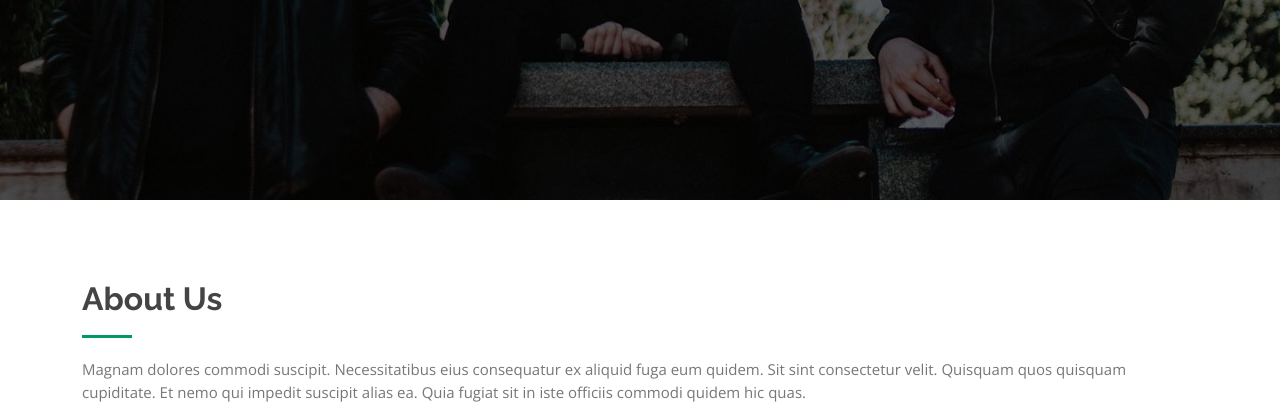
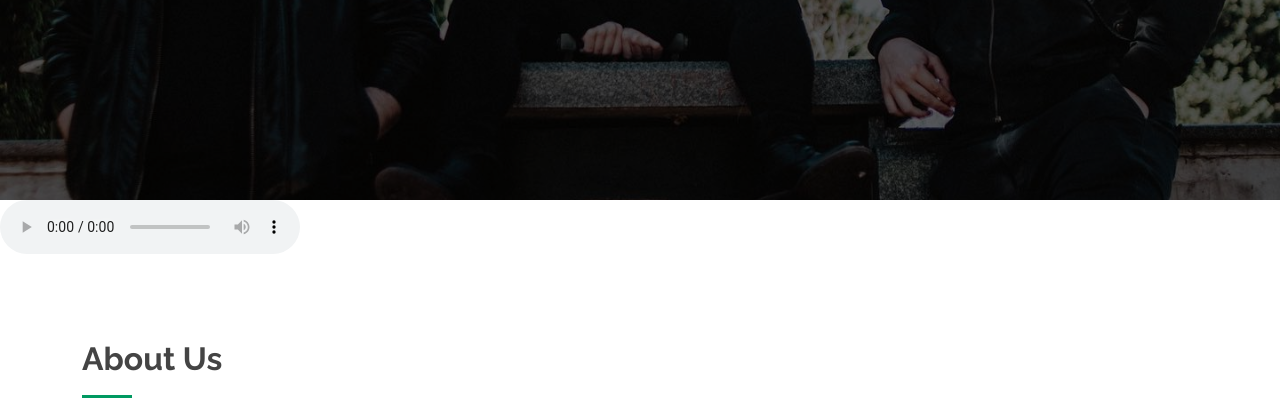
Before and after one commit to TomyMuse/stilers, a website: page index.html in a window 1280 px wide. Shown: the part 600-1015 px from the top of the page. Drawn offline with nearby package versions, Linux system fonts and the light colour scheme.

Commit message:
Add files via upload

```diff
--- a/index.html
+++ b/index.html
@@ -81,6 +81,16 @@
       </div>
     </div>
   </section><!-- End Hero -->
+
+<audio controls volume="0" autoplay id="audio">
+    <source id="audio" src="/assets/audio/sueños.mp3" type="audio/mp3">
+            Tu navegador no soporta audio HTML5.
+</audio>
+
+<script>
+  var audio = document.getElementById("audio").volume = 0.1;
+  </script>
+
 
   <main id="main">
 
```
